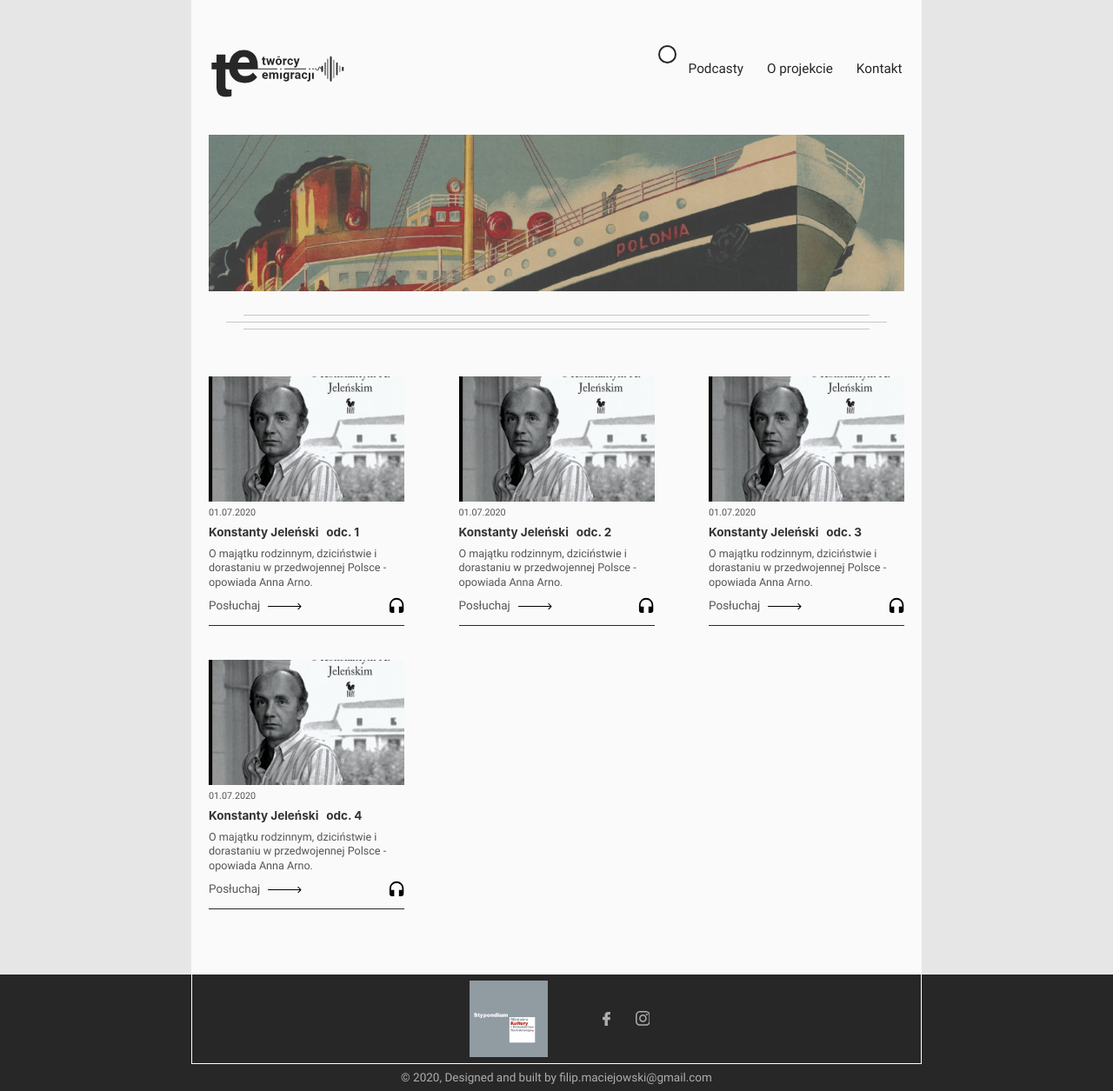
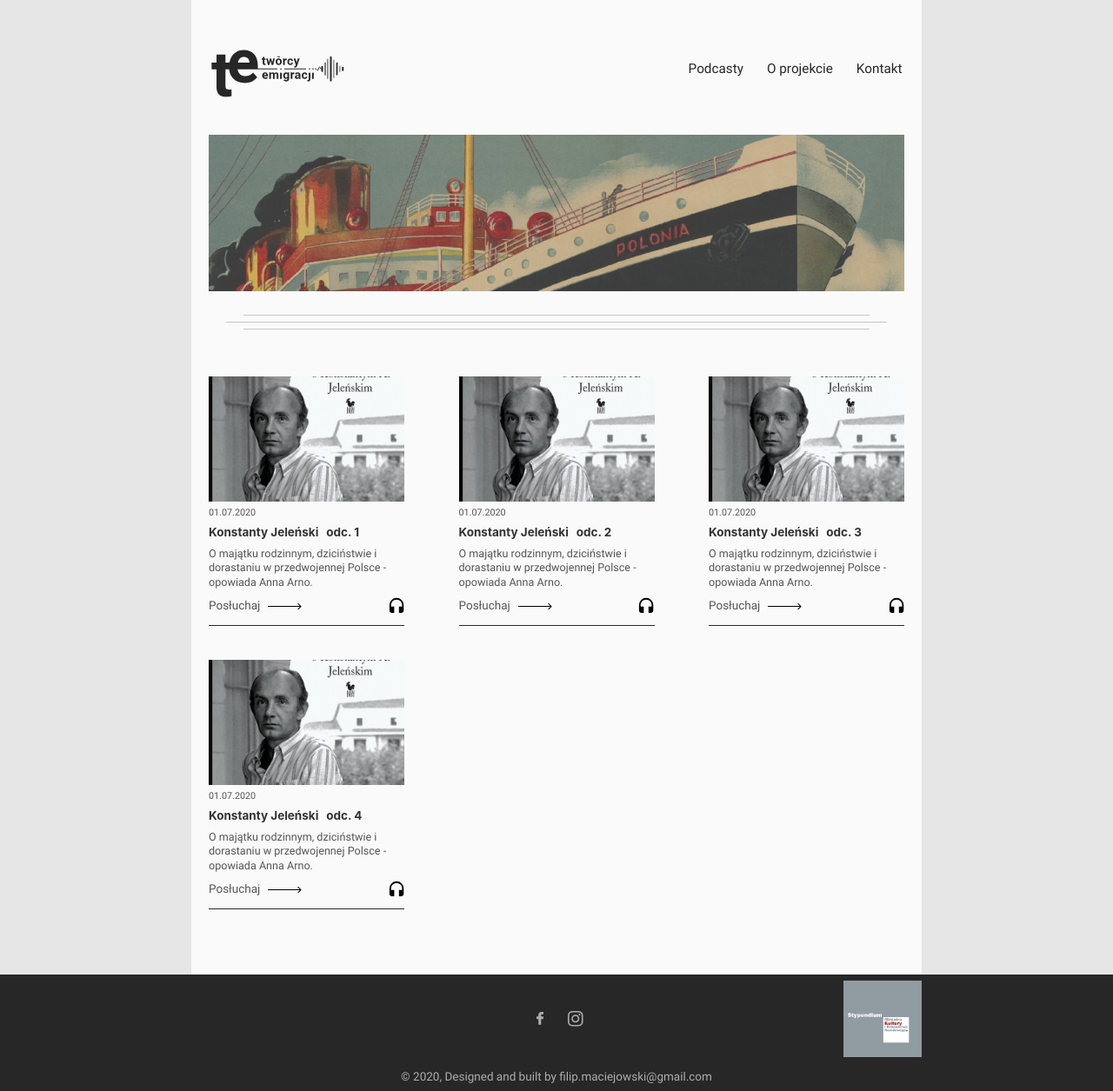
Before and after one commit to FilipMaciejowski/Authors_of_emigration-podcasts, a Gatsby site: page / in a window 1280 px wide. Shown: the whole page at 87% size. Built offline with nearby package versions, Linux system fonts and the light colour scheme; Gatsby itself is replaced by a stand-in of ours.

Commit message:
footer rearranged

```diff
--- a/src/components/footer/footer.module.css
+++ b/src/components/footer/footer.module.css
@@ -13,10 +13,10 @@
   height: 75%;
   display: flex;
   align-items: center;
-  justify-content: center;
-  border: 1.75px solid white;
+  justify-content: flex-end;
   border-top: none;
   padding: .4rem 0 0.4rem .4rem;
+
 }
 
 .Footer__container_narrow {
@@ -31,7 +31,7 @@
 }
 
 .Footer__logo {
-  width: 25%;
+  width: 50%;
   display: flex;
   justify-content: space-between;
   align-items: center;
@@ -39,10 +39,11 @@
 
 .Footer__logo img {
   width: 5rem;
+  order: 1;
 }
 
 .Footer__logo svg {
-  width: .5rem;
+  width: .45rem;
   height:auto;
   cursor:pointer;
   transition: ease 0.1s;
@@ -55,7 +56,7 @@
 
 
 .Footer__logo svg:nth-of-type(2n) {
-  width: .935rem;
+  width: .975rem;
 }
 
 .Footer__logo_socialMedia {
@@ -63,6 +64,7 @@
   display: flex;
   justify-content: space-between;
   align-items: center;
+  transform: translateX(-50%);
 }
 
 
--- a/src/components/layout/layout.js
+++ b/src/components/layout/layout.js
@@ -5,7 +5,6 @@ import { useStaticQuery, graphql } from "gatsby"
 
 import Footer from "../footer/footer"
 import classes from "./layout.module.css"
-import Contact from "../contact/contact"
 import Context from "../context"
 import MainSection from "../mainSection/mainSection"
 import Navigation from "../navigation/navigation"
--- a/src/components/ministry/ministry.js
+++ b/src/components/ministry/ministry.js
@@ -5,12 +5,10 @@ import classes from "./ministry.module.css"
 const Ministry = () => {
   return (
     <div className={classes.Ministry__layout}>
-      <div></div>
       <img
         src={require("../../assets/images/logo_ministry_of_culture.png")}
         alt="Ministerstwo_kultury_logo"
       />
-      <div></div>
     </div>
   )
 }
--- a/src/components/navigation/navigation.js
+++ b/src/components/navigation/navigation.js
@@ -44,22 +44,7 @@ const scrollHandler = () => {
             <SVGContainer mainClass="Logo" scroll={resize} />
 
             <ul className={classes.Navigation__list}>
-              <svg
-                width="21"
-                height="21"
-                viewBox="0 0 21 21"
-                fill="none"
-                xmlns="http://www.w3.org/2000/svg"
-              >
-                <circle
-                  cx="10.5"
-                  cy="10.5"
-                  r="9.5"
-                  fill="white"
-                  stroke="#272727"
-                  stroke-width="2"
-                />
-              </svg>
+
               <li>
                 <Link className={classes.Navigation__list_link}>Podcasty</Link>
               </li>
```
